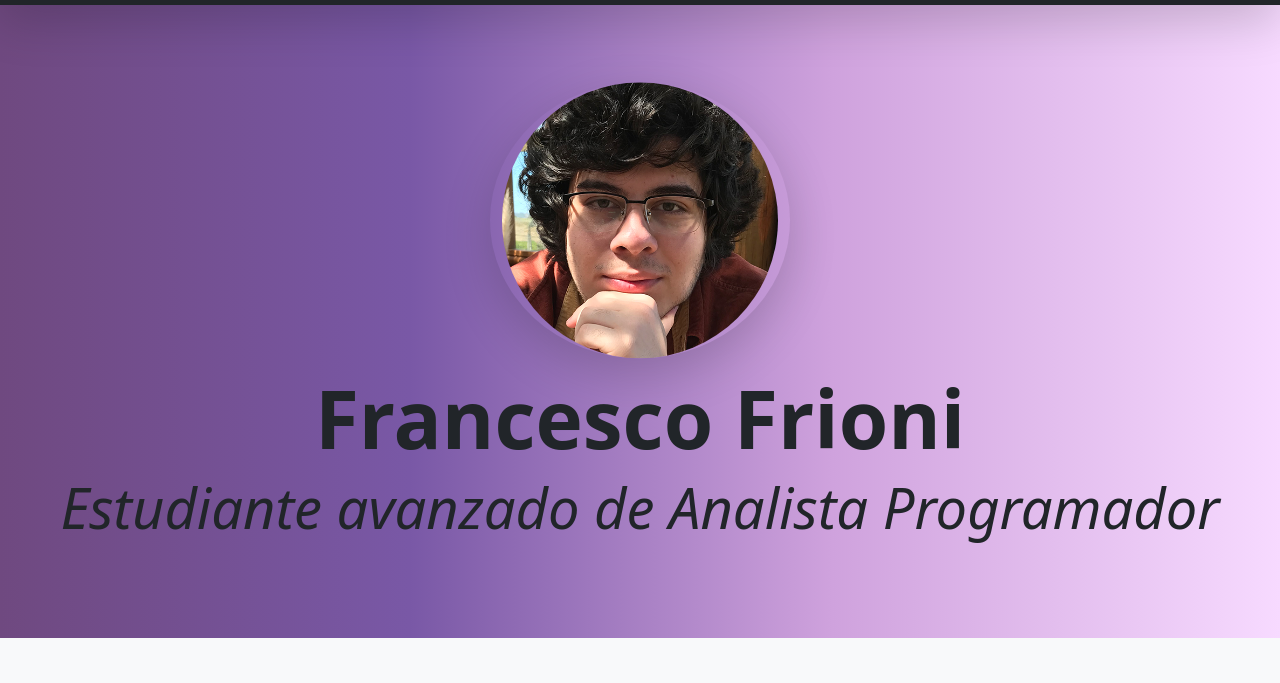
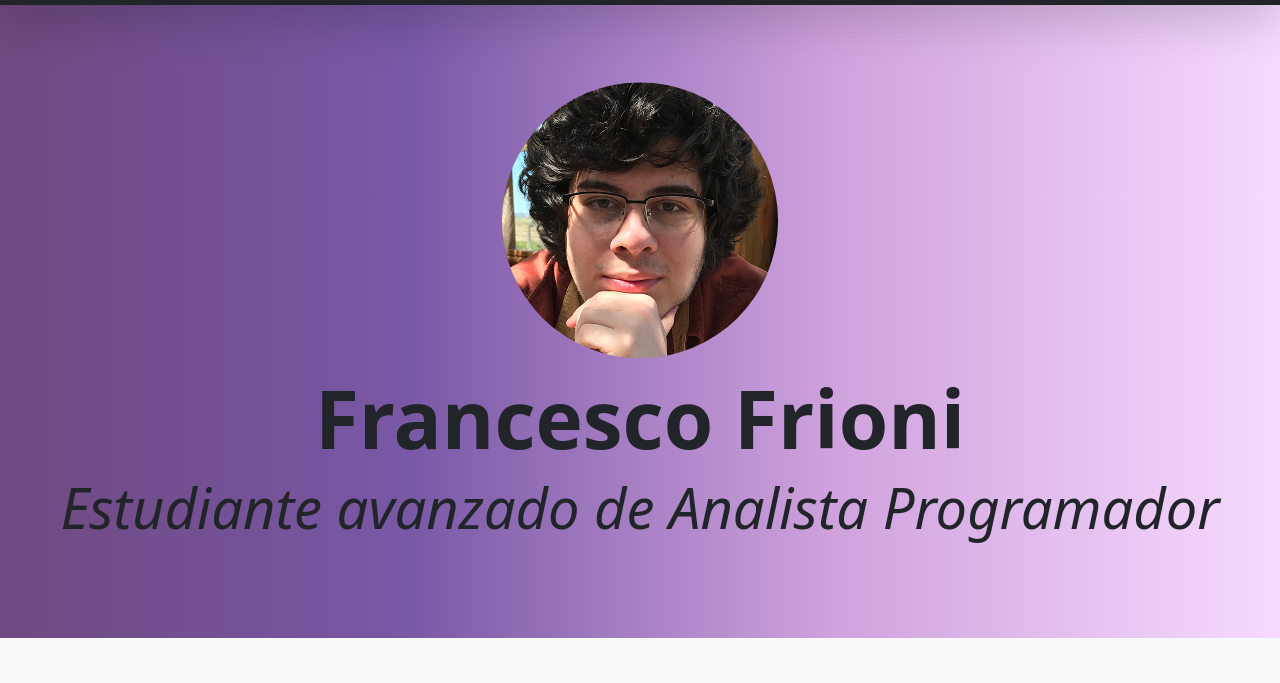
Before and after one commit to FranFrioni/Portfolio, a plain HTML site: page index.html in a window 1280 px wide. Shown: the part 61-744 px from the top of the page. Drawn offline with nearby package versions, Linux system fonts and the light colour scheme.

Commit message:
Cambios varios

```diff
--- a/index.html
+++ b/index.html
@@ -43,7 +43,7 @@
     </header>
     <div id="profile" class="container-fluid shadow-lg">
         <div class="row py-5 mt-5 avatar">
-            <img src="img/perfil.png" alt="Foto de Perfil." style="width: 300px;" class="mx-auto mt-5 mb-1 shadow-lg rounded-circle">
+            <img src="img/perfil.png" alt="Foto de Perfil." style="width: 300px;" class="mx-auto mt-5 mb-1 rounded-circle">
             <h1 class="text-center display-1 mt-2 fw-bold titles">Francesco Frioni</h1>
             <h2 class="text-center display-4 mb-5 fst-italic titles">Estudiante avanzado de Analista Programador</h2>
         </div>
```
